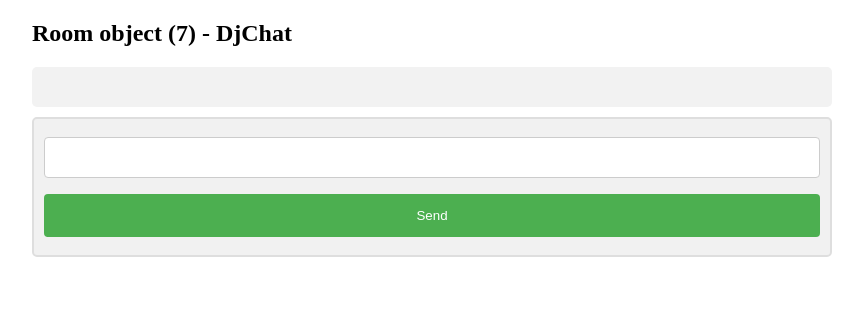
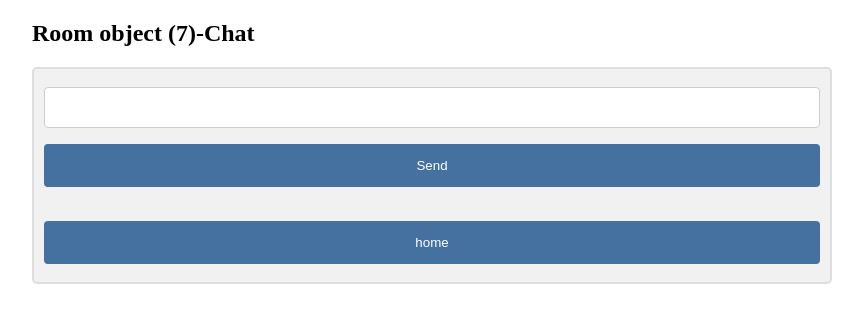
Before and after one commit to 1997rahmat1997ali/CHAT_App, a Django app: template templates/room.html in a window 1280 px wide. Shown: the top 323 px of the page, without its empty margins (208-1071 px from the left). Run offline with Django 3.2, Linux system fonts and the light colour scheme; data comes from the database, SQL or seed files in the repository; the template is opened without the code that fills it: values that come from a table or form of the project are taken from there, most other values are stand-ins (such as "Sample title", 1, 10 or a date in 2020); data that the repository does not hold is empty; some libraries are stand-ins or nearby versions.

Commit message:
Update room.html

```diff
--- a/templates/room.html
+++ b/templates/room.html
@@ -56,16 +56,8 @@ body {
 </head>
 <body>
 
-<h2>{{room}} - DjChat</h2>
+<h2>{{room}}-Chat</h2>
 
-<div id="display">
-
-<!-- <div class="container darker">
-  <b>Tom</b><p>Hello Everyone, How Are You Guys Doing?</p>
-  <span class="time-left">20th, April 2021</span>
-</div> -->
-
-</div>
 
 <script>
 $(document).ready(function(){
@@ -106,7 +98,7 @@ setInterval(function(){
 
     input[type=submit] {
     width: 100%;
-    background-color: #4CAF50;
+    background-color: #4571a0;
     color: white;
     padding: 14px 20px;
     margin: 8px 0;
@@ -116,7 +108,7 @@ setInterval(function(){
     }
 
     input[type=submit]:hover {
-    background-color: #45a049;
+    background-color: #4CAF50;
     }
 
     div {
@@ -133,6 +125,9 @@ setInterval(function(){
         <input type="text" name="message" id="message" width="100px" />
         <input type="submit" value="Send">
     </form>
+    <br/>
+        <a href="{{link}}"><input type="submit" value="home"><a/>
+    <!--  <a href="{{link}}">Home</a>   -->
 </div>
 
 
```
